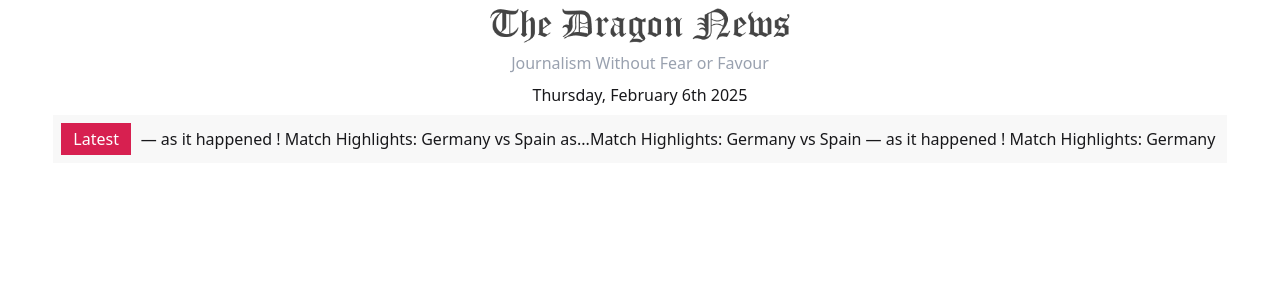
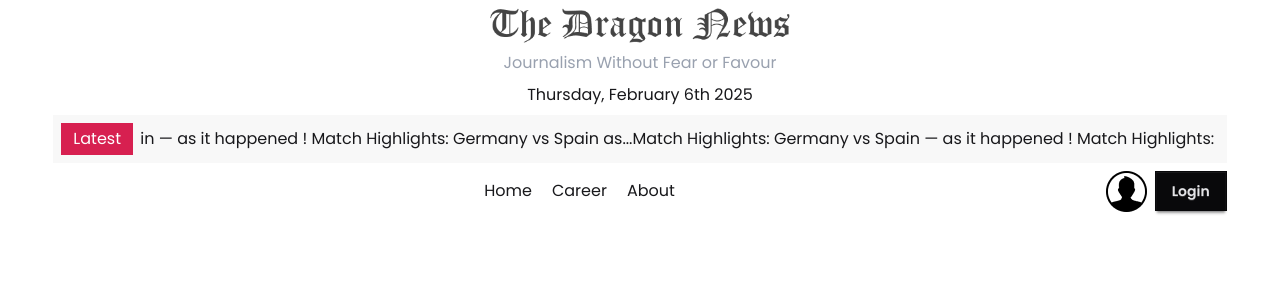
Before and after one commit to Fahim-Hassan-Ovi/dragon-news, a React (Vite) app: page / in a window 1280 px wide. Shown: the top 300 px of the page. Built offline with nearby package versions, Linux system fonts and the light colour scheme.

Commit message:
Added the navbar

```diff
--- /dev/null
+++ b/src/components/Navbar.jsx
@@ -0,0 +1,23 @@
+import { Link } from "react-router-dom";
+import userIcon from "../assets/user.png"
+
+const Navbar = () => {
+    return (
+        <div className="flex justify-between items-center">
+            <div className=""></div>
+            <div className="nav space-x-5">
+                <Link to="/">Home</Link>
+                <Link to="/career">Career</Link>
+                <Link to="/about">About</Link>
+            </div>
+            <div className="login flex gap-2 items-center">
+                <div className="">
+                    <img src={userIcon} alt="" />
+                </div>
+                <button className="btn btn-neutral rounded-none">Login</button>
+            </div>
+        </div>
+    );
+};
+
+export default Navbar;
--- a/src/index.css
+++ b/src/index.css
@@ -1,2 +1,6 @@
+@import url('https://fonts.googleapis.com/css2?family=Poppins:ital,wght@0,100;0,200;0,300;0,400;0,500;0,600;0,700;0,800;0,900;1,100;1,200;1,300;1,400;1,500;1,600;1,700;1,800;1,900&display=swap');
 @import "tailwindcss";
+@theme {
+    --font-poppins: Poppins, serif;
+}
 @plugin "daisyui";
--- a/src/layout/HomeLayout.jsx
+++ b/src/layout/HomeLayout.jsx
@@ -1,16 +1,19 @@
 import Header from "../components/Header";
 import LatestNews from "../components/LatestNews";
+import Navbar from "../components/Navbar";
 
 const HomeLayout = () => {
     return (
-        <div>
+        <div className="font-poppins">
             <header>
                 <Header />
                 <section className="w-11/12 mx-auto">
                     <LatestNews />
                 </section>
             </header>
-            <nav></nav>
+            <nav className="w-11/12 mx-auto py-2">
+                <Navbar />
+            </nav>
             <main></main>
         </div>
     );
```
